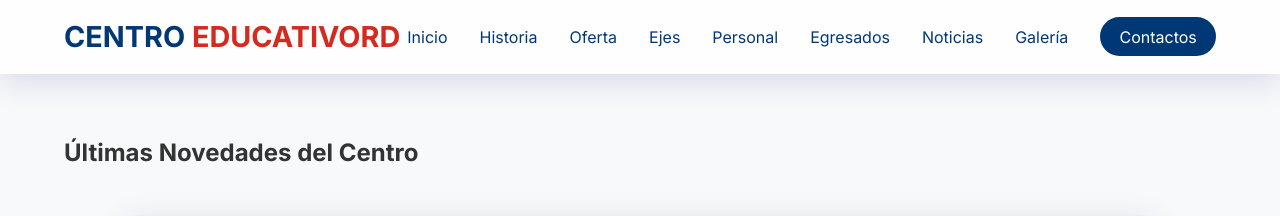
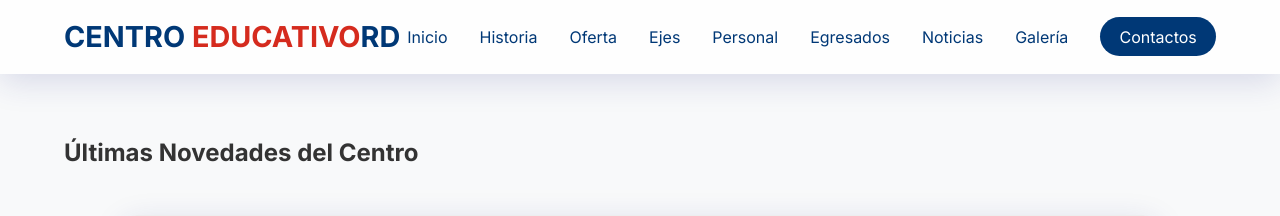
Before and after one commit to jorge21028/centroeducativo, a Jekyll site: the page built from noticias.html, in a window 1280 px wide. Shown: the top 216 px of the page. Built offline with Jekyll 4.4.1, drawn with Linux system fonts in a browser that asks for light colours.

Commit message:
Remove extra space in logo div

```diff
--- a/_layouts/default.html
+++ b/_layouts/default.html
@@ -12,7 +12,7 @@
 
 <header>
     <nav class="glass-nav">
-        <div class="logo">CENTRO<span> EDUCATIVO</span><span>RD</span></div>
+        <div class="logo">CENTRO<span> EDUCATIVO</span>RD</div>
         <input type="checkbox" id="check">
         <label for="check" class="checkbtn">
             <i class="fas fa-bars"></i>
```
